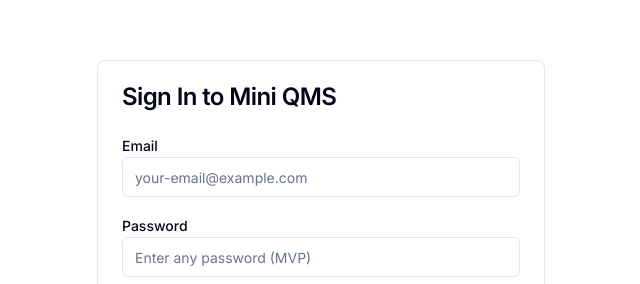
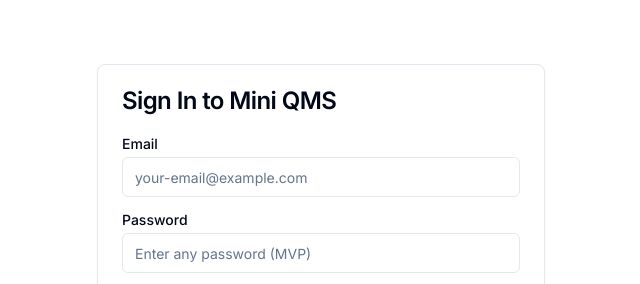
Before and after one commit to genestial/miniqms, a Next.js app: page /login in a window 1280 px wide. Shown: the part 167-451 px from the top of the page, without its empty margins (319-959 px from the left). Built offline with nearby package versions, Linux system fonts and the light colour scheme.

Commit message:
Add consistent spacing to Label component and reduce tooltip delay to 200ms

```diff
--- a/src/components/ui/label.tsx
+++ b/src/components/ui/label.tsx
@@ -15,7 +15,7 @@ const Label = React.forwardRef<
 >(({ className, ...props }, ref) => (
   <LabelPrimitive.Root
     ref={ref}
-    className={cn(labelVariants(), className)}
+    className={cn(labelVariants(), "block mb-1.5", className)}
     {...props}
   />
 ))
```
